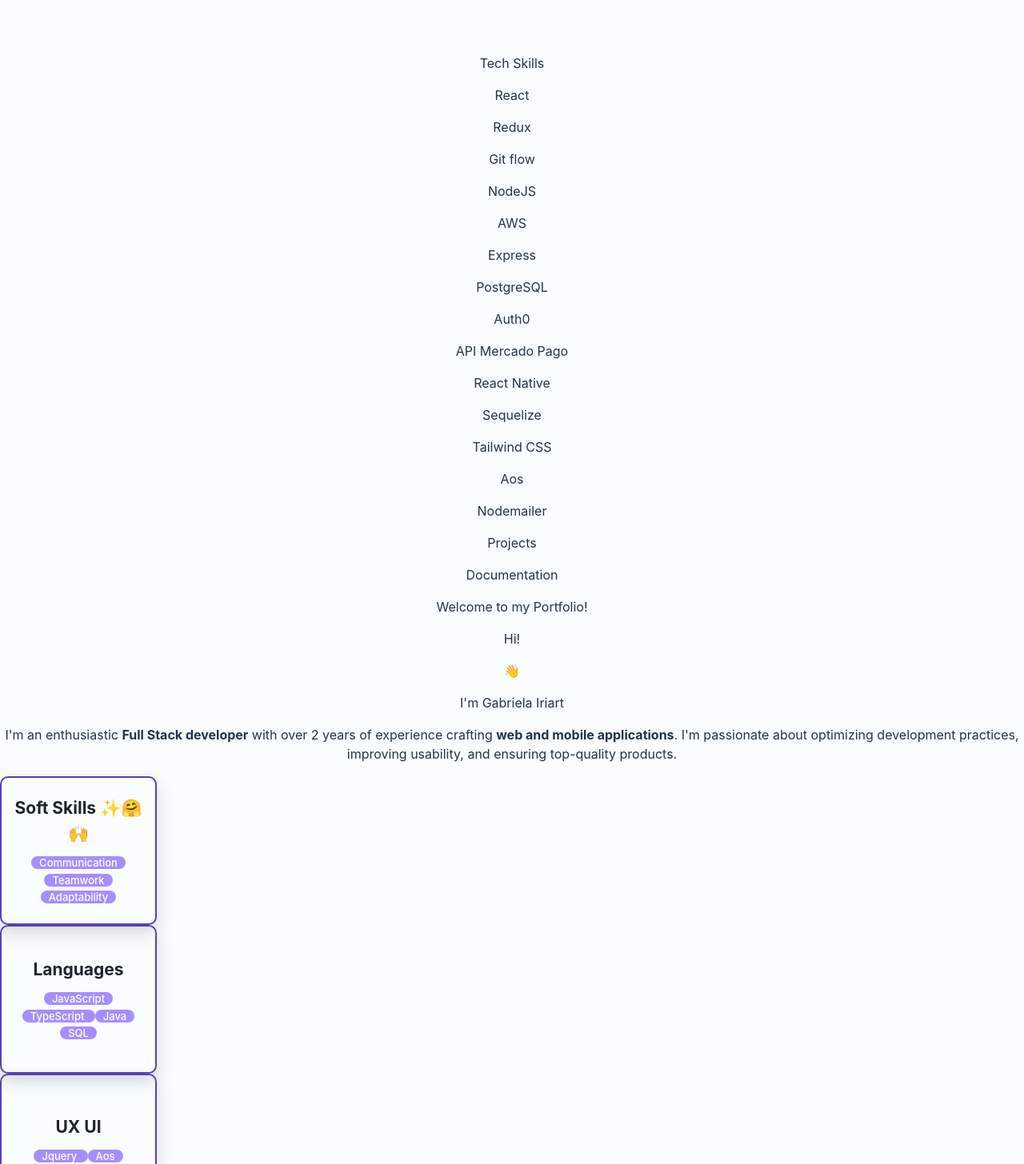
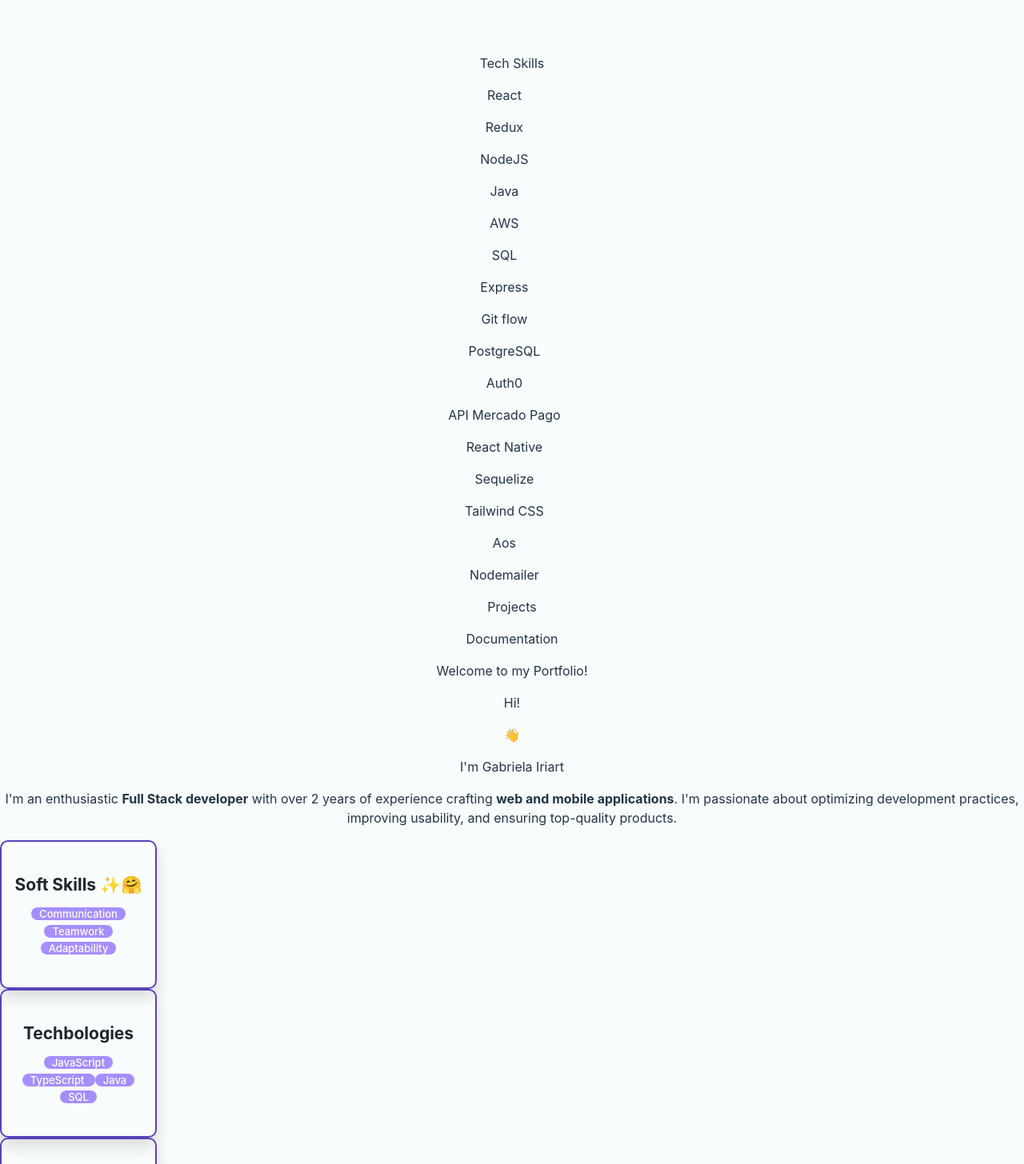
Before and after one commit to gabrielagi/gabrielagi-potfolio, a React (Vite) app in the folder App/: page / in a window 1280 px wide. Shown: the part 634-2090 px from the top of the page at 80% size. Built offline with nearby package versions, Linux system fonts and the light colour scheme.

Commit message:
feat: add tech skills section

```diff
--- a/App/src/pages/Home/components/Cards/items.json
+++ b/App/src/pages/Home/components/Cards/items.json
@@ -1,22 +1,22 @@
 [
   {
     "id": 1,
-    "title": "Soft Skills ✨🤗🙌",
+    "title": "Soft Skills ✨🤗",
     "subtitle": ["Communication", "Teamwork", "Adaptability"],
     "description": "Driven by a passion for sharing knowledge and empowering others, I volunteer my time to guide and mentor individuals embarking on their programming journey. From setting up their development environments to navigating the intricacies of Git. I am a good communicator, able to explain complex technical concepts in simple terms. My commitment to volunteering has not only honed my technical expertise but also refined my soft skills. My collaborative spirit thrives in diverse teams, where I actively contribute, embrace different perspectives, and foster a spirit of innovation.",
     "image": "soft_skills_image.jpg"
   },
   {
     "id": 2,
-    "title": "Languages",
+    "title": "Techbologies",
     "subtitle": ["JavaScript", "TypeScript", "Java", "SQL"],
-    "description": "Building modern and responsive web applications using the latest technologies.",
+    "description": "Frontend Development: React, Redux, React Router, React Spring, Tailwind CSS, Axios, Cloudinary, SweetAlert2, Swiper. Backend Development: Node.js, Express, MongoDB, SQL, RESTful APIs, GraphQL, Auth0, Axios, Bcryptjs, Express, Jsonwebtoken, Mercadopago, Morgan, Nodemailer, Nodemon,Pg (PostgreSQL), Sequelize. Mobile App Development: React Native. UX/UI Design: Figma, Adobe XD, Sketch, User Research, Wireframing. Databases: PostgreSQL, MySQL, MongoDB. Development Tools: Git, Visual Studio Code",
     "image": "web_dev_image.jpg"
   },
   {
     "id": 3,
-    "title": "UX UI",
-    "subtitle": ["Jquery", "Aos", "Chart.js"],
+    "title": "Education",
+    "subtitle": ["Development", "UX UI", "Data", "Visualization"],
     "description": "Creating cross-platform mobile apps with a focus on user experience and performance.",
     "image": "mobile_app_dev_image.jpg"
   }
--- a/App/src/pages/Home/components/Welcome.jsx
+++ b/App/src/pages/Home/components/Welcome.jsx
@@ -14,27 +14,28 @@
   ];
 
   return (
-    <div className="w-full">
+    <div className="w-full h-auto">
       <div className="max-w-[1900px] h-auto mx-auto grid md:grid-cols-2 md:text-left text-center">
         <div className="mr-10 ml-12 relative">
           <p className="sm:text-2xl text-2xl font-baloo2 font-bold text-[#fff] mt-5">
             Full Stack Developer
           </p>
-          <div className="bg-[#724FFF] rounded-full text-white text-center px-5 py-2 absolute right-0 mt-16">
+          <div className="bg-[#724FFF] rounded-full text-white text-center px-5 py-2 absolute right-0 mt-14">
             <p className="text-sm font-semibold">Last Projects</p>
           </div>
           <div className="mt-24">
             <CardsCarousel />
           </div>
-          <div className="w-[600px]">
-            <p className="sm:text-[40px] text-2xl font-baloo2 font-bold text-[#fff] mt-5 ml-12">
+          <div className="w-[800px] mb-8">
+            <p className="text-[35px] font-baloo2 font-bold text-[#fff] mt-3 ml-12">
               Tech Skills
             </p>
-            <div className="flex ml-12 mr-12 mt-5 w-[400px]">
+            <div className="flex ml-12 mr-12 mt-3 w-[700px] flex-wrap">
               {techskills.map((tech, index) => (
                 <p
                   id={index}
-                  className="sm:text-2xl text-2xl font-baloo2 font-regular text-[#fff] relative"
+                  className="text-[16px] font-baloo2 font-medium text-[#fff] relative"
+                  style={{ marginRight: "1.2em" }}
                 >
                   {tech}
                 </p>
@@ -43,7 +44,7 @@
           </div>
         </div>
 
-        <div className="w-10/12 h-auto relative mx-auto rounded-2xl mt-5 md:mt-5 bg-white mb-5">
+        <div className="w-10/12 h-auto relative mx-auto rounded-2xl mt-5 md:mt-5 bg-white  mb-8">
           <div className="font-baloo2  ml-10">
             <div className="flex mt-5 font-bold">
               <p className="text-sm text-[#1d252d] block mr-12 ">Projects</p>
@@ -86,27 +87,3 @@
 };
 
 export default Welcome;
-
-{
-  /* <div className="sm:py-[140px] py-20 font-poppins ml-10">
-          <p className="sm:text-2xl text-2xl text-[#fff] font-medium block">
-            #fullstackdeveloper
-          </p>
-          <h1 className="sm:text-8xl text-4xl font-semibold">
-            Gabriela Iriart
-          </h1>
-          <p className="mt-4 text-[16px] text-[rgb(255,235,235)] block mr-28">
-            I'm an enthusiastic Full Stack developer with over 2 years of
-            experience crafting web and mobile applications. I'm passionate
-            about optimizing development practices, improving usability, and
-            ensuring top-quality products.
-          </p>
-
-          <p className="backgroun">Welcome to my portfolio!</p>
-          <Link to="/shop">
-            <button className="mt-16 bg-green-500 text-white font-semibold py-4 px-8 rounded hover:bg-green-600 font-poppins flex mx-auto">
-              {`Visit my projects `}
-            </button>
-          </Link>
-        </div> */
-}
--- a/App/src/pages/Home/components/techskills.json
+++ b/App/src/pages/Home/components/techskills.json
@@ -1,16 +1,18 @@
 [
-  " React ",
-  " Redux ",
-  " Git flow ",
-  " NodeJS ",
-  " AWS ",
-  " Express ",
-  " PostgreSQL ",
-  " Auth0 ",
-  " API Mercado Pago ",
-  " React Native ",
-  " Sequelize ",
-  " Tailwind CSS ",
-  " Aos ",
-  " Nodemailer "
+  "React",
+  "Redux",
+  "NodeJS",
+  "Java",
+  "AWS",
+  "SQL",
+  "Express",
+  "Git flow",
+  "PostgreSQL",
+  "Auth0",
+  "API Mercado Pago",
+  "React Native",
+  "Sequelize",
+  "Tailwind CSS",
+  "Aos",
+  "Nodemailer"
 ]
```
